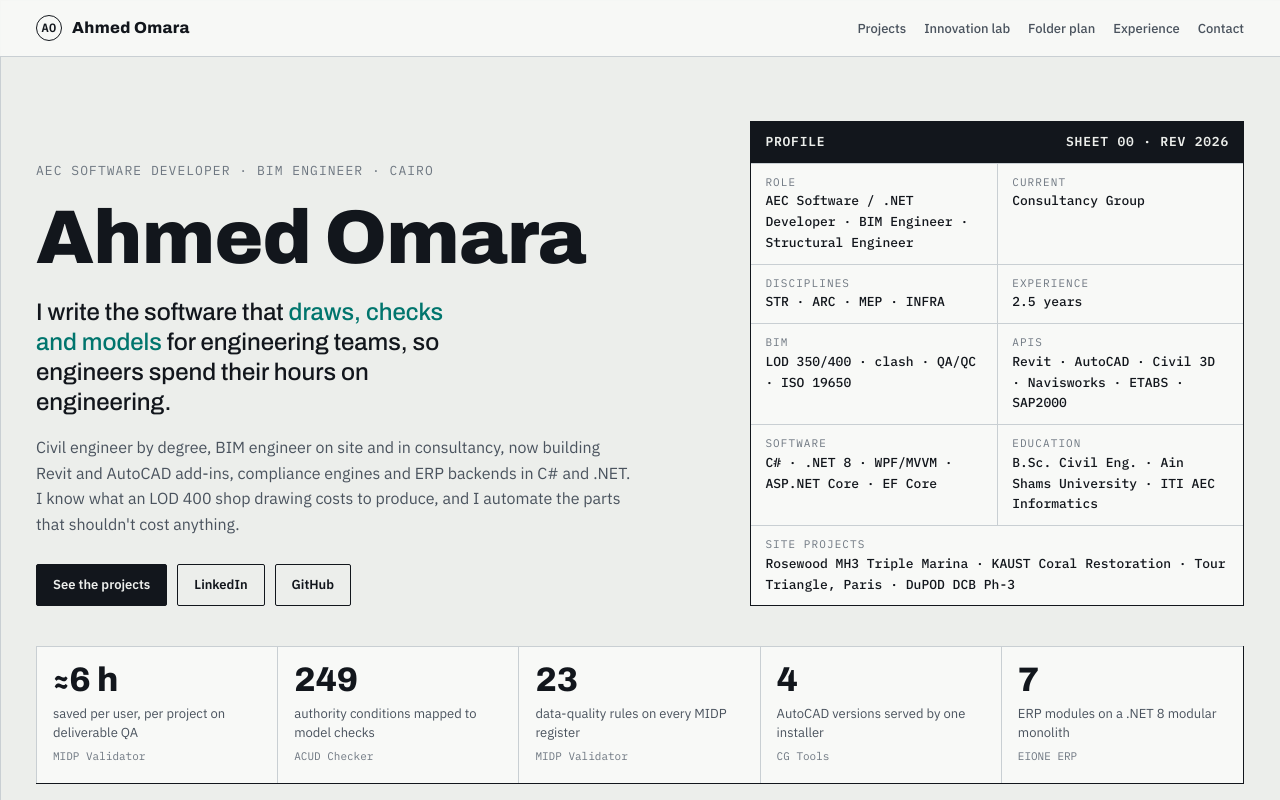
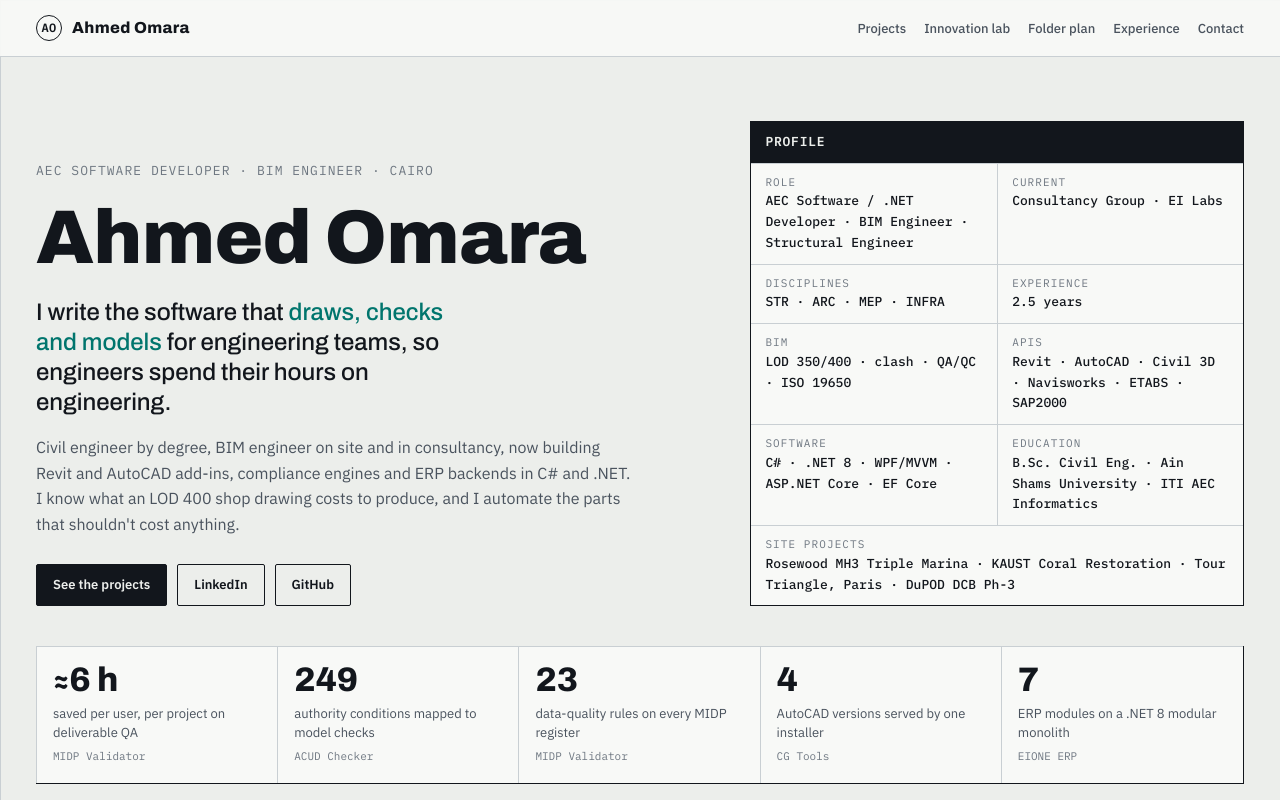
Before and after one commit to ahmedem00/ahmedem00.github.io, a plain HTML site: page index.html in a window 1280 px wide. Shown: the top 800 px of the page. Drawn offline with Linux system fonts and the light colour scheme.

Commit message:
Remove SHEET 00 label and add EI Labs to Current employer
- Remove 'SHEET 00 · REV 2026' label from profile card header
- Add 'EI Labs' alongside 'Consultancy Group' in the Current field

Co-Authored-By: Claude Sonnet 4.6 <noreply@anthropic.com>

```diff
--- a/index.html
+++ b/index.html
@@ -292,8 +292,8 @@ dialog.lb button{background:#E6EAEE;color:#0B0E12;border:0;padding:8px 14px;font
         </div>
       </div>
       <div class="tblock" aria-label="Profile summary">
-        <div class="head"><span>PROFILE</span><span>SHEET 00 · REV 2026</span></div>
-        <div class="row"><div class="cell"><span class="k">Role</span><span class="v">AEC Software / .NET Developer · BIM Engineer · Structural Engineer</span></div><div class="cell"><span class="k">Current</span><span class="v">Consultancy Group</span></div></div>
+        <div class="head"><span>PROFILE</span></div>
+        <div class="row"><div class="cell"><span class="k">Role</span><span class="v">AEC Software / .NET Developer · BIM Engineer · Structural Engineer</span></div><div class="cell"><span class="k">Current</span><span class="v">Consultancy Group · EI Labs</span></div></div>
         <div class="row"><div class="cell"><span class="k">Disciplines</span><span class="v">STR · ARC · MEP · INFRA</span></div><div class="cell"><span class="k">Experience</span><span class="v">2.5 years</span></div></div>
         <div class="row"><div class="cell"><span class="k">BIM</span><span class="v">LOD 350/400 · clash · QA/QC · ISO 19650</span></div><div class="cell"><span class="k">APIs</span><span class="v">Revit · AutoCAD · Civil 3D · Navisworks · ETABS · SAP2000</span></div></div>
         <div class="row"><div class="cell"><span class="k">Software</span><span class="v">C# · .NET 8 · WPF/MVVM · ASP.NET Core · EF Core</span></div><div class="cell"><span class="k">Education</span><span class="v">B.Sc. Civil Eng. · Ain Shams University · ITI AEC Informatics</span></div></div>
```
